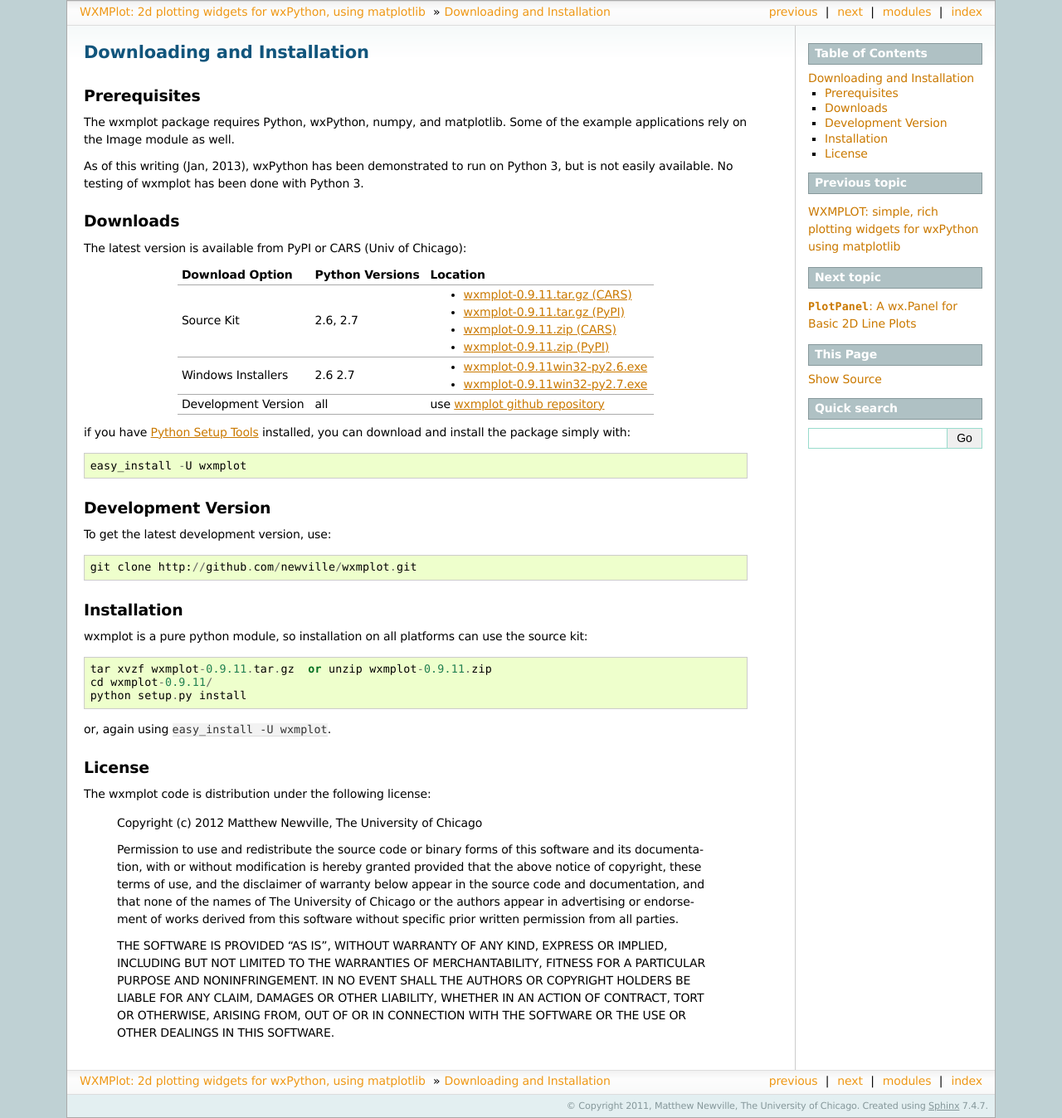
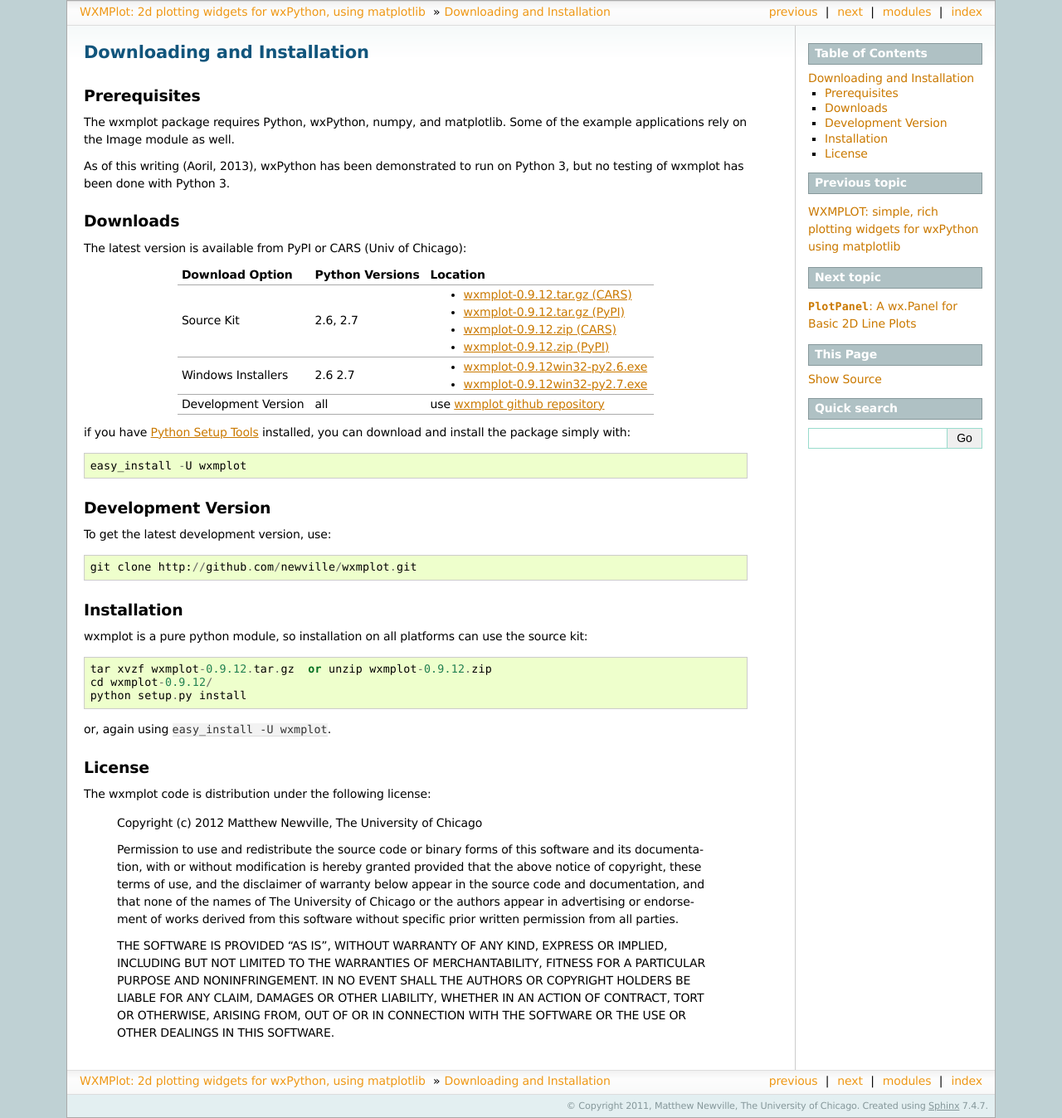
Before and after one commit to newville/wxmplot, a Sphinx documentation site: the page built from doc/installation.rst, in a window 1280 px wide. Shown: the whole page at 83% size. Built offline with Sphinx 7.4.7, drawn with Linux system fonts in a browser that asks for light colours; formulas are drawn with MathJax 3; the version number is read from the project's files by our own code.

Commit message:
set version to 0.9.12

```diff
--- a/doc/installation.rst
+++ b/doc/installation.rst
@@ -8,22 +8,21 @@
 The wxmplot package requires Python, wxPython, numpy, and matplotlib.  Some
 of the example applications rely on the Image module as well.
 
-As of this writing (Jan, 2013), wxPython has been demonstrated to run on
-Python 3, but is not easily available. No testing of wxmplot has been done
-with Python 3.
+As of this writing (Aoril, 2013), wxPython has been demonstrated to run on
+Python 3, but no testing of wxmplot has been done with Python 3.
 
 Downloads
 ~~~~~~~~~~~~~
 
 The latest version is available from PyPI or CARS (Univ of Chicago):
 
-.. _wxmplot-0.9.11.tar.gz (CARS): http://cars9.uchicago.edu/software/python/wxmplot/src/wxmplot-0.9.11.tar.gz
-.. _wxmplot-0.9.11.tar.gz (PyPI): http://pypi.python.org/packages/source/w/wxmplot/wxmplot-0.9.11.tar.gz
-.. _wxmplot-0.9.11.zip    (CARS): http://cars9.uchicago.edu/software/python/wxmplot/src/wxmplot-0.9.11.zip
-.. _wxmplot-0.9.11.zip    (PyPI): http://pypi.python.org/packages/source/w/wxmplot/wxmplot-0.9.11.zip
+.. _wxmplot-0.9.12.tar.gz (CARS): http://cars9.uchicago.edu/software/python/wxmplot/src/wxmplot-0.9.12.tar.gz
+.. _wxmplot-0.9.12.tar.gz (PyPI): http://pypi.python.org/packages/source/w/wxmplot/wxmplot-0.9.12.tar.gz
+.. _wxmplot-0.9.12.zip    (CARS): http://cars9.uchicago.edu/software/python/wxmplot/src/wxmplot-0.9.12.zip
+.. _wxmplot-0.9.12.zip    (PyPI): http://pypi.python.org/packages/source/w/wxmplot/wxmplot-0.9.12.zip
 
-.. _wxmplot-0.9.11win32-py2.6.exe:  http://cars9.uchicago.edu/software/python/wxmplot/src/wxmplot-0.9.11win32-py2.6.exe
-.. _wxmplot-0.9.11win32-py2.7.exe:  http://cars9.uchicago.edu/software/python/wxmplot/src/wxmplot-0.9.11win32-py2.7.exe
+.. _wxmplot-0.9.12win32-py2.6.exe:  http://cars9.uchicago.edu/software/python/wxmplot/src/wxmplot-0.9.12win32-py2.6.exe
+.. _wxmplot-0.9.12win32-py2.7.exe:  http://cars9.uchicago.edu/software/python/wxmplot/src/wxmplot-0.9.12win32-py2.7.exe
 
 .. _wxmplot github repository:   http://github.com/newville/wxmplot
 .. _Python Setup Tools:        http://pypi.python.org/pypi/setuptools
@@ -31,13 +30,13 @@
 +---------------------+------------------+------------------------------------------+
 |  Download Option    | Python Versions  |  Location                                |
 +=====================+==================+==========================================+
-| Source Kit          | 2.6, 2.7         | - `wxmplot-0.9.11.tar.gz (CARS)`_        |
-|                     |                  | - `wxmplot-0.9.11.tar.gz (PyPI)`_        |
-|                     |                  | - `wxmplot-0.9.11.zip    (CARS)`_        |
-|                     |                  | - `wxmplot-0.9.11.zip    (PyPI)`_        |
+| Source Kit          | 2.6, 2.7         | - `wxmplot-0.9.12.tar.gz (CARS)`_        |
+|                     |                  | - `wxmplot-0.9.12.tar.gz (PyPI)`_        |
+|                     |                  | - `wxmplot-0.9.12.zip    (CARS)`_        |
+|                     |                  | - `wxmplot-0.9.12.zip    (PyPI)`_        |
 +---------------------+------------------+------------------------------------------+
-| Windows Installers  | 2.6              | - `wxmplot-0.9.11win32-py2.6.exe`_       |
-|                     | 2.7              | - `wxmplot-0.9.11win32-py2.7.exe`_       |
+| Windows Installers  | 2.6              | - `wxmplot-0.9.12win32-py2.6.exe`_       |
+|                     | 2.7              | - `wxmplot-0.9.12win32-py2.7.exe`_       |
 +---------------------+------------------+------------------------------------------+
 | Development Version | all              | use `wxmplot github repository`_         |
 +---------------------+------------------+------------------------------------------+
@@ -59,8 +58,8 @@
 
 wxmplot is a pure python module, so installation on all platforms can use the source kit::
 
-   tar xvzf wxmplot-0.9.11.tar.gz  or unzip wxmplot-0.9.11.zip
-   cd wxmplot-0.9.11/
+   tar xvzf wxmplot-0.9.12.tar.gz  or unzip wxmplot-0.9.12.zip
+   cd wxmplot-0.9.12/
    python setup.py install
 
 or, again using ``easy_install -U wxmplot``.
```
Also changed, not shown: lib/__init__.py (+4 -4 lines).
